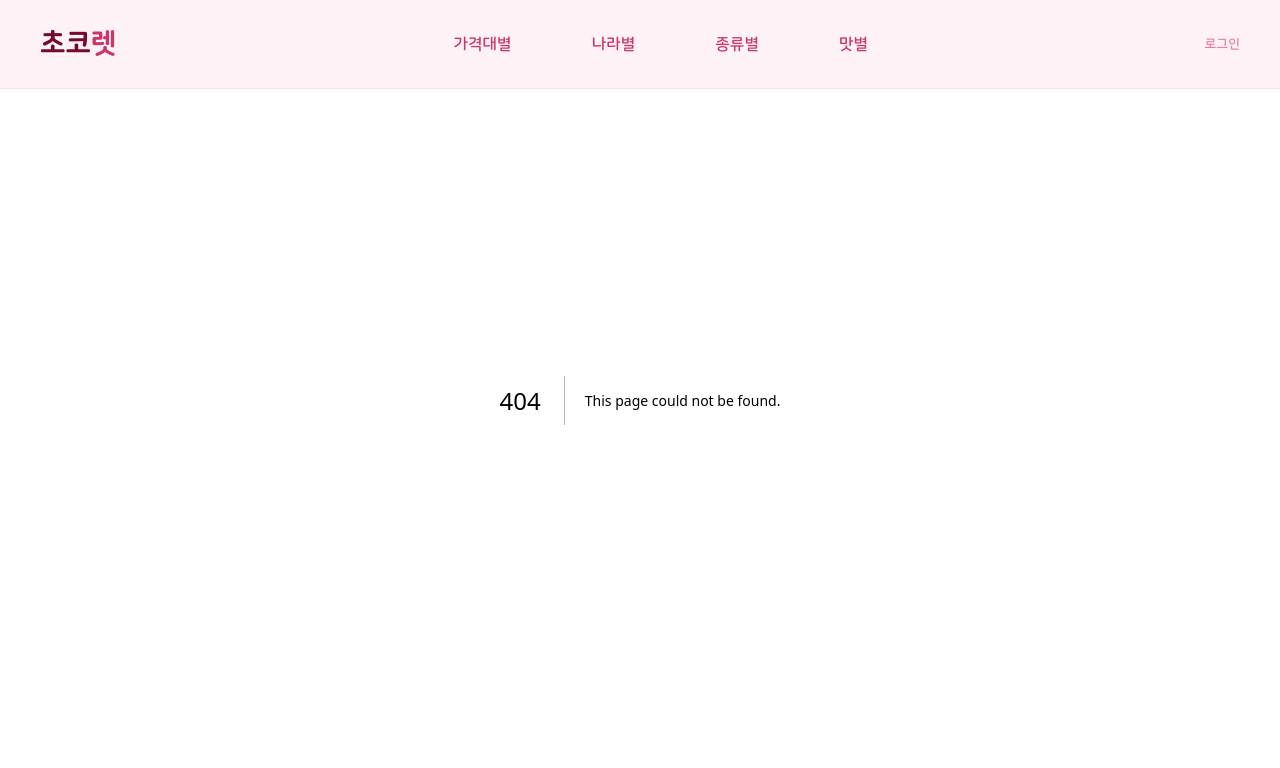
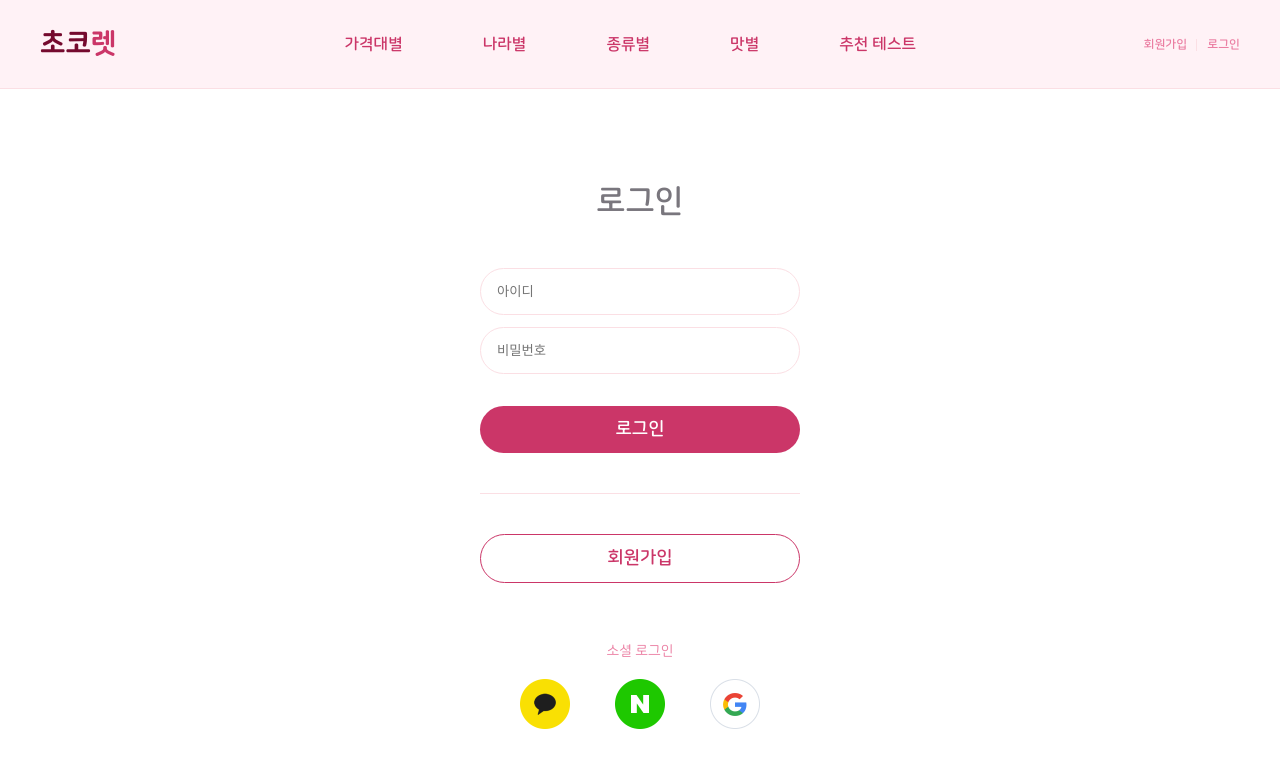
Before and after one commit to soheeyeo/Choco_Let, a Next.js app: page /login in a window 1280 px wide. Before the commit this address had no page. Shown: the top 768 px of the page. Built offline with nearby package versions, Linux system fonts and the light colour scheme.

Commit message:
:lipstick: Implement login page UI

```diff
--- a/app/Header.js
+++ b/app/Header.js
@@ -18,8 +18,12 @@ export default function Header() {
                             </li>
                         );
                     })}
+                    <li className="link">
+                        <Link href="/test">추천 테스트</Link>
+                    </li>
                 </ul>
-                <div className="login">
+                <div className="account_li">
+                    <Link href="/join">회원가입</Link>
                     <Link href="/login">로그인</Link>
                 </div>
             </div>
--- a/app/globals.css
+++ b/app/globals.css
@@ -3,6 +3,7 @@
     --sub-color: #fff2f6;
     --accent-color: #750a2e;
     --txt-color: #1d1b20;
+    --sub-txt-color: #79767d;
     --border-color: #fbdfe4;
     --bg-color: #fff;
 }
@@ -64,6 +65,20 @@ li {
     overflow: hidden;
 }
 
+button {
+    border: 0;
+    cursor: pointer;
+    font-family: "NanumSquareRound";
+}
+
+main {
+    padding-top: 88px;
+}
+
+input {
+    outline: none;
+}
+
 header {
     position: fixed;
     width: 100%;
@@ -106,10 +121,72 @@ header {
     flex: 1 1 auto;
 }
 
-.login {
-    font-size: 13px;
+.account_li {
+    font-size: 12px;
     font-weight: 700;
     color: #eb7ea2;
+}
+
+.account_li :first-child {
+    position: relative;
+    padding-right: 10px;
+}
+
+.account_li :first-child::after {
+    content: "";
+    position: absolute;
+    right: 0;
+    top: 1px;
+    width: 1px;
+    height: 12px;
+    background-color: var(--border-color);
+}
+
+.account_li :last-child {
+    padding-left: 10px;
+}
+
+.account_section {
+    padding: 16px;
+    margin: 80px auto;
+    max-width: 352px;
+    text-align: center;
+}
+
+.h1_tit {
+    font-size: 32px;
+    font-weight: 700;
+    color: var(--sub-txt-color);
+}
+
+.account_form {
+    display: flex;
+    flex-direction: column;
+    gap: 12px;
+    padding: 48px 0 40px;
+}
+
+.account_input {
+    padding: 15px 16px;
+    width: 100%;
+    border: 1px solid var(--border-color);
+    border-radius: 160px;
+    box-sizing: border-box;
+}
+
+.account_input:focus {
+    outline: 1px solid var(--border-color);
+}
+
+.submit_btn {
+    padding: 13px 0;
+    margin-top: 20px;
+    font-size: 18px;
+    font-weight: 700;
+    color: #fff;
+    text-align: center;
+    background-color: var(--main-color);
+    border-radius: 160px;
 }
 
 @media screen and (max-width: 1200px) {
--- /dev/null
+++ b/app/login/login.module.css
@@ -0,0 +1,56 @@
+.login_form {
+    border-bottom: 1px solid var(--border-color);
+}
+
+.join_link_btn {
+    padding: 13px 0;
+    margin: 40px 0 60px;
+    width: 100%;
+    font-size: 18px;
+    font-weight: 700;
+    color: var(--main-color);
+    text-align: center;
+    background-color: #fff;
+    border: 1px solid var(--main-color);
+    border-radius: 160px;
+}
+
+.social_login_txt {
+    font-size: 14px;
+    color: #eb7ea2;
+}
+
+.social_login_container {
+    margin-top: 20px;
+}
+
+.social_login_container {
+    display: flex;
+    justify-content: space-between;
+    padding: 0 40px;
+}
+
+.social_login {
+    display: flex;
+    flex-direction: column;
+    align-items: center;
+}
+
+.social_btn {
+    width: 50px;
+    height: 50px;
+    background-size: cover;
+    background-color: transparent;
+}
+
+.kakao_btn {
+    background: no-repeat center/100% url("/assets/kakao.png");
+}
+
+.naver_btn {
+    background: no-repeat center/100% url("/assets/naver.png");
+}
+
+.google_btn {
+    background: no-repeat center/100% url("/assets/google.png");
+}
--- /dev/null
+++ b/app/login/page.js
@@ -0,0 +1,35 @@
+import styles from "./login.module.css";
+import LoginForm from "./LoginForm";
+
+export default function Login() {
+    return (
+        <main>
+            <section className="account_section">
+                <h1 className="h1_tit" styles={styles}>
+                    로그인
+                </h1>
+                <LoginForm styles={styles} />
+                <div>
+                    <button className={styles.join_link_btn}>회원가입</button>
+                    <p className={styles.social_login_txt}>소셜 로그인</p>
+                    <div className={styles.social_login_container}>
+                        <button
+                            className={`${styles.social_btn} ${styles.kakao_btn}`}
+                        ></button>
+                        <span className="ir">카카오 로그인</span>
+                        <button
+                            className={`${styles.social_btn} ${styles.naver_btn}`}
+                        >
+                            <span className="ir">네이버 로그인</span>
+                        </button>
+                        <button
+                            className={`${styles.social_btn} ${styles.google_btn}`}
+                        >
+                            <span className="ir">구글 로그인</span>
+                        </button>
+                    </div>
+                </div>
+            </section>
+        </main>
+    );
+}
```
Also changed, not shown: app/page.module.css (+13 -5 lines).
